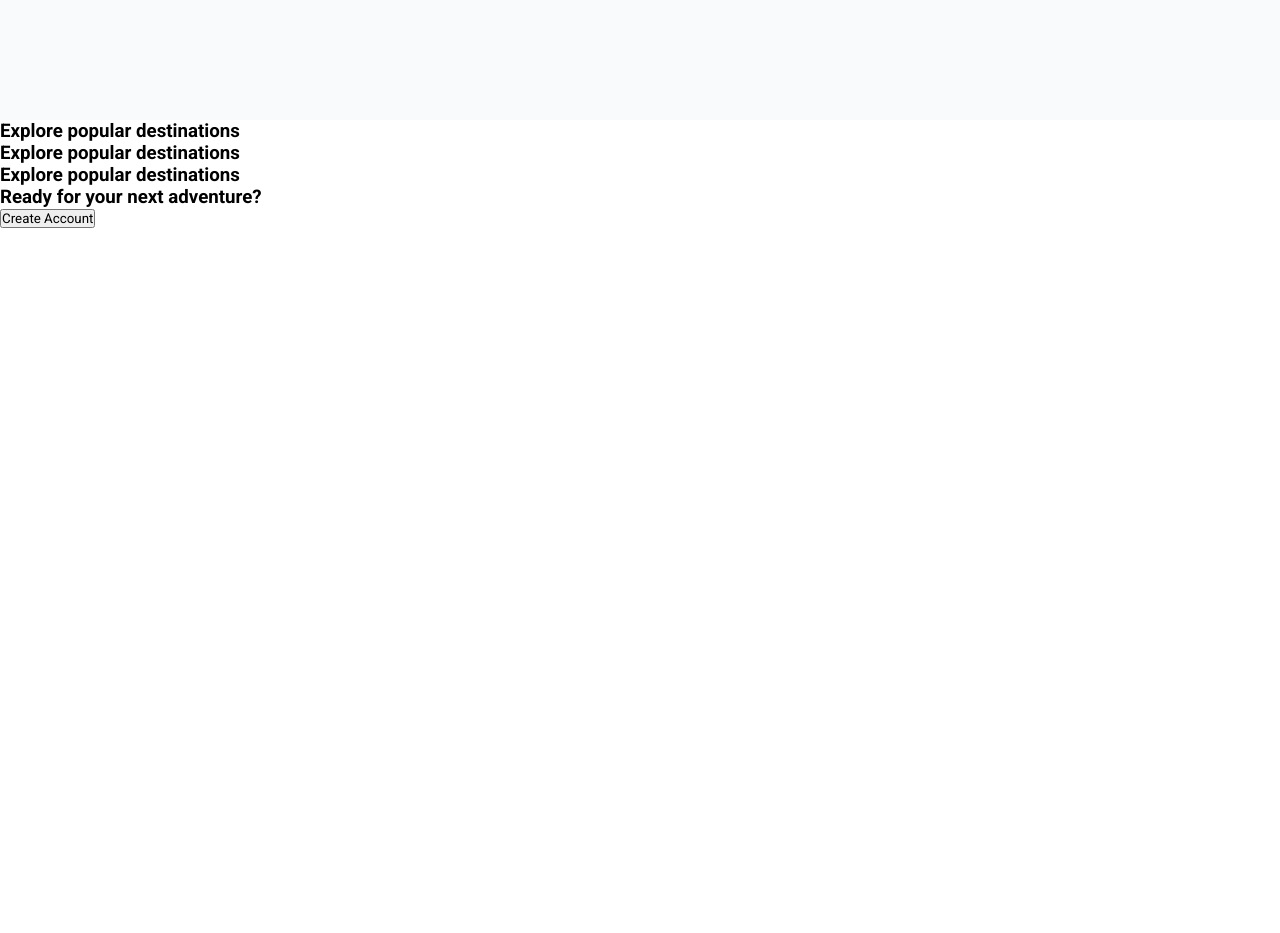
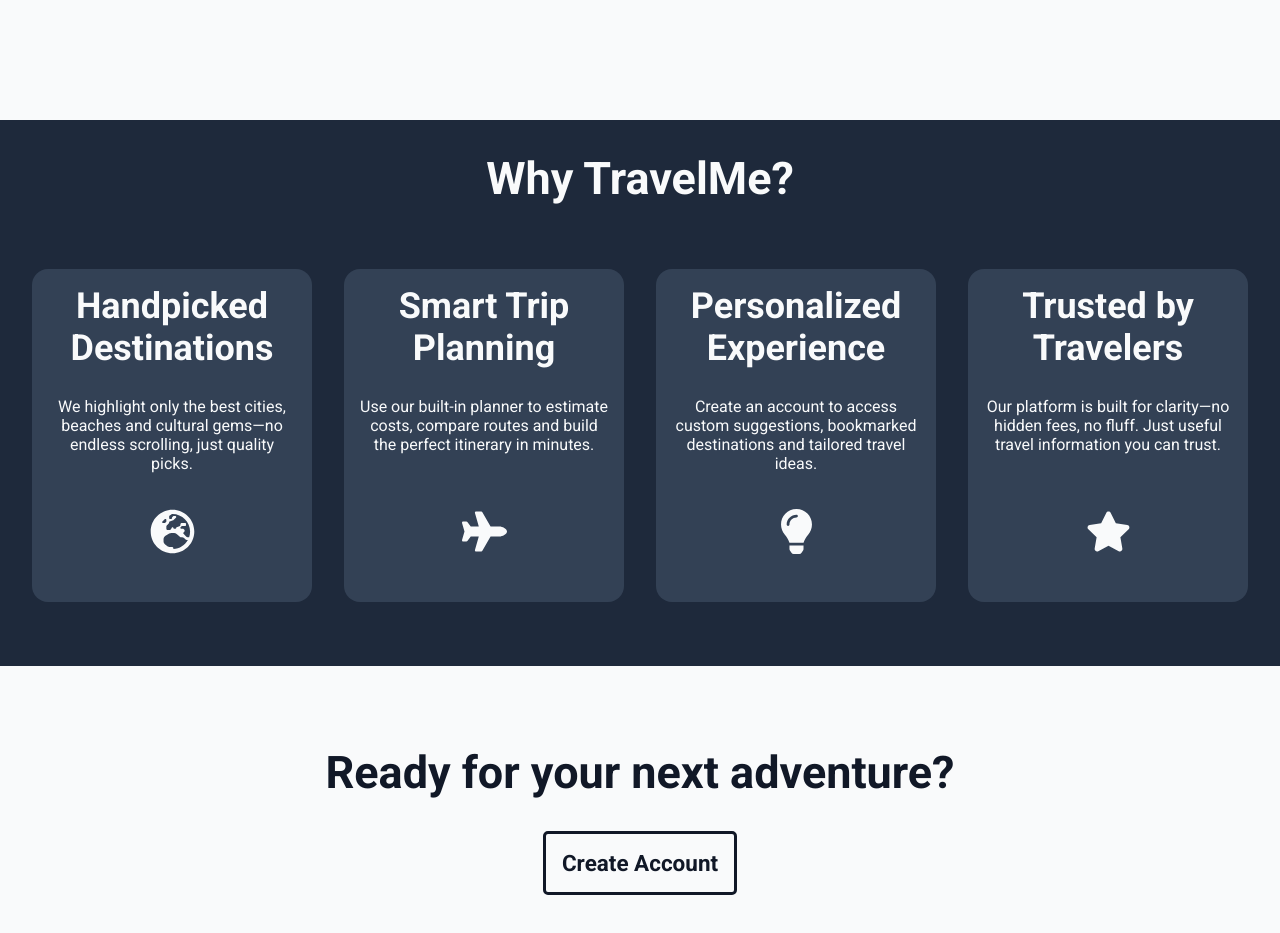
Before and after one commit to CserhiBerni/it-website-frontend, a React (Vite) app in the folder it-frontend/: page / in a window 1280 px wide. Shown: the part 1560-2493 px from the top of the page. Before the commit the page ends 1788 px from the top, so only its background shows below. Built offline with nearby package versions, Linux system fonts and the light colour scheme.

Commit message:
Add home page responsivity

```diff
--- a/it-frontend/src/pages/HomePage/HomePage.css
+++ b/it-frontend/src/pages/HomePage/HomePage.css
@@ -134,6 +134,7 @@
     text-align: center;
     font-size: 1.5ch;
     color: #0a204f;
+    flex: 1;
 }
 
 .featured-card .rating {
@@ -158,6 +159,95 @@
     color: #f9fafb;
 }
 
+.stats {
+    height: fit-content;
+    width: 100%;
+    display: flex;
+    flex-direction: column;
+    align-items: center;
+    background-color: #1e293b;
+}
+
+.stats h2 {
+    font-size: 5ch;
+    color: #f9fafb;
+    margin-top: 2rem;
+}
+
+.stats-cards {
+    width: 95%;
+    display: flex;
+    flex-direction: row;
+    justify-content: center;
+    align-items: stretch;
+    gap: 2rem;
+    margin: 4rem 0;
+}
+
+.stats-card {
+    background-color: #334155;
+    color: #f9fafb;
+    flex: 1;
+    padding: 1rem;
+    border-radius: 1rem;
+    display: flex;
+    flex-direction: column;
+    transition: transform 0.3s ease;
+}
+
+.stats-card:hover {
+    transform: scale(1.025);
+}
+
+.stats-card svg {
+    margin: 2rem 0;
+    align-self: center;
+}
+
+.stats-card h3 {
+    text-align: center;
+    font-size: 4ch;
+    min-height: 3rem;
+    flex: 1;
+}
+
+.stats-card .description {
+    margin-top: 2rem;
+    text-align: center;
+    flex: 1;
+}
+
+.account {
+    height: fit-content;
+    width: 100%;
+    background-color: #f9fafb;
+    color: #111827;
+    display: flex;
+    flex-direction: column;
+    align-items: center;
+    justify-content: center;
+    padding: 1rem;
+}
+
+.account h2 {
+    font-size: 5ch;
+    color: #111827;
+    margin-top: 4rem;
+    text-align: center;
+}
+
+.account button {
+    background: none;
+    border: 3px solid #111827;
+    color: #111827;
+    padding: 1rem;
+    cursor: pointer;
+    border-radius: 5px;
+    font-size: 2.5ch;
+    font-weight: bold;
+    margin: 2rem auto 4rem auto;
+}
+
 @media (max-width: 768px) {
     .featured {
         height: fit-content;
@@ -172,6 +262,7 @@
         height: fit-content;
         flex-direction: column;
         width: 90%;
+        margin-bottom: 3rem;
     }
 
     .featured-card {
@@ -188,4 +279,13 @@
     .featured-card button {
         font-size: 2.5ch;
     }
+
+    .stats-cards {
+        flex-direction: column;
+        align-items: center;
+    }
+
+    .stats-card {
+        width: 80%;
+    }
 }
--- a/it-frontend/src/pages/HomePage/HomePage.tsx
+++ b/it-frontend/src/pages/HomePage/HomePage.tsx
@@ -1,4 +1,10 @@
-import { FaStar, FaStarHalfAlt } from "react-icons/fa";
+import {
+  FaGlobeEurope,
+  FaLightbulb,
+  FaPlane,
+  FaStar,
+  FaStarHalfAlt,
+} from "react-icons/fa";
 import "./HomePage.css";
 
 export const HomePage = () => {
@@ -80,25 +86,44 @@ export const HomePage = () => {
         </div>
       </section>
       <section className="stats">
+        <h2>Why TravelMe?</h2>
+        <div className="stats-cards">
           <article className="stats-card">
-          <i></i>
-          <h3>Explore popular destinations</h3>
-          <p className="description"></p>
+            <h3>Handpicked Destinations</h3>
+            <p className="description">
+              We highlight only the best cities, beaches and cultural gems—no
+              endless scrolling, just quality picks.
+            </p>
+            <FaGlobeEurope size={45} />
           </article>
           <article className="stats-card">
-          <i></i>
-          <h3>Explore popular destinations</h3>
-          <p className="description"></p>
+            <h3>Smart Trip Planning</h3>
+            <p className="description">
+              Use our built-in planner to estimate costs, compare routes and
+              build the perfect itinerary in minutes.
+            </p>
+            <FaPlane size={45} />
           </article>
           <article className="stats-card">
-          <i></i>
-          <h3>Explore popular destinations</h3>
-          <p className="description"></p>
+            <h3>Personalized Experience</h3>
+            <p className="description">
+              Create an account to access custom suggestions, bookmarked
+              destinations and tailored travel ideas.
+            </p>
+            <FaLightbulb size={45} />
           </article>
+          <article className="stats-card">
+            <h3>Trusted by Travelers</h3>
+            <p className="description">
+              Our platform is built for clarity—no hidden fees, no fluff. Just
+              useful travel information you can trust.
+            </p>
+            <FaStar size={45} />
+          </article>
+        </div>
       </section>
-      <section className="planner"></section>
       <section className="account">
-        <h3>Ready for your next adventure?</h3>
+        <h2>Ready for your next adventure?</h2>
         <button>Create Account</button>
       </section>
     </div>
```
Lines whose indentation alone changed are shown as unchanged.
